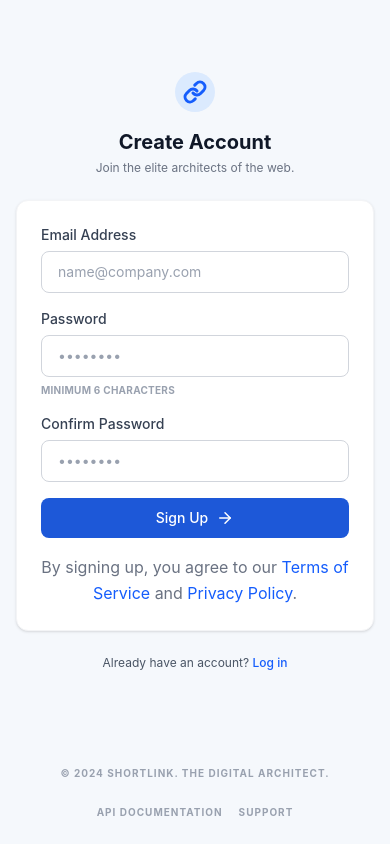
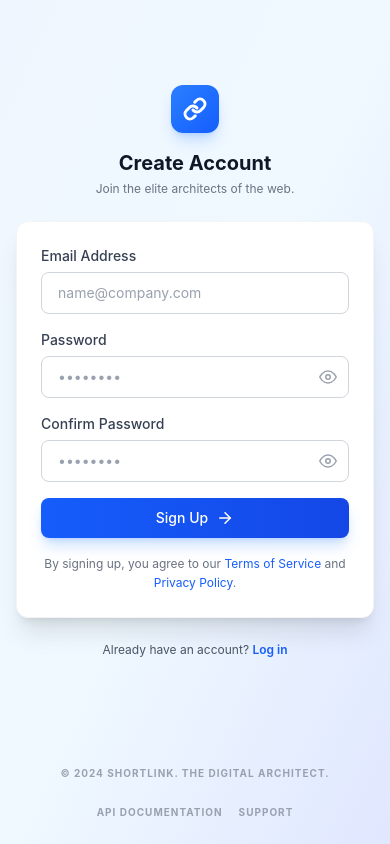
Before and after one commit to Vincentius31/Shortlink-App, a React app in the folder frontend/: page /register in a window 390 px wide. Built offline with nearby package versions, Linux system fonts and the light colour scheme; the HTML template or start-up script is replaced by a standard one.

Commit message:
feat: adding yup, react router dom, and yup revolver for validation input in register page

```diff
--- a/frontend/src/pages/RegisterPage.jsx
+++ b/frontend/src/pages/RegisterPage.jsx
@@ -1,15 +1,56 @@
-import React from "react";
-import { FiArrowRight, FiLink } from "react-icons/fi";
+import React, { useState } from "react";
+import { useForm } from "react-hook-form";
+import { yupResolver } from "@hookform/resolvers/yup";
+import * as yup from "yup";
+import { FiArrowRight, FiLink, FiEye, FiEyeOff } from "react-icons/fi";
+import { Link } from "react-router-dom";
 import Footer from "../components/Footer";
 
+const registerSchema = yup.object().shape({
+  email: yup
+    .string()
+    .email("Invalid email format")
+    .required("Email is required"),
+  password: yup
+    .string()
+    .min(6, "Password must be at least 6 characters")
+    .required("Password is required"),
+  confirmPassword: yup
+    .string()
+    .oneOf([yup.ref("password")], "Passwords do not match")
+    .required("Confirm password is required"),
+});
+
 const RegisterPage = () => {
+  const [showPassword, setShowPassword] = useState(false);
+  const [showConfirmPassword, setShowConfirmPassword] = useState(false);
+  const [isLoading, setIsLoading] = useState(false);
+
+  const {
+    register,
+    handleSubmit,
+    formState: { errors },
+  } = useForm({
+    resolver: yupResolver(registerSchema),
+    mode: "onBlur",
+  });
+
+  const onSubmit = async (data) => {
+    setIsLoading(true);
+    console.log("Register data:", data);
+    // TODO: Integrate with backend API
+    setTimeout(() => {
+      setIsLoading(false);
+    }, 1000);
+  };
+
   return (
-    <div className="min-h-screen flex flex-col bg-[#f5f8fc] font-sans">
+    <div className="min-h-screen flex flex-col bg-linear-to-br from-blue-50 via-sky-50 to-indigo-100 font-sans">
 
       <main className="flex-1 flex flex-col items-center justify-center p-4 sm:p-6">
 
         {/* Logo Ikon */}
-        <div className="bg-blue-100 text-blue-600 p-2 rounded-full mb-4 sm:mb-6">
+        <div className="bg-linear-to-br from-blue-500 to-blue-600 text-white p-3 rounded-xl mb-4 sm:mb-6 shadow-lg shadow-blue-500/25">
           <FiLink size={24} strokeWidth={3} />
         </div>
 
@@ -22,8 +63,8 @@ const RegisterPage = () => {
         </p>
 
         {/* Card Form */}
-        <div className="bg-white w-full max-w-105 rounded-xl shadow-sm border border-gray-100 p-6 sm:p-8">
-          <form className="space-y-4 sm:space-y-5" onSubmit={(e) => e.preventDefault()}>
+        <div className="bg-white w-full max-w-md rounded-xl shadow-xl border border-gray-100 p-6 sm:p-8">
+          <form onSubmit={handleSubmit(onSubmit)} className="space-y-4 sm:space-y-5">
 
             {/* Input Email */}
             <div>
@@ -33,9 +74,16 @@ const RegisterPage = () => {
               <input
                 type="email"
                 placeholder="name@company.com"
-                className="w-full px-4 py-2.5 border border-gray-300 rounded-lg text-sm placeholder-gray-400 focus:outline-none focus:ring-2 focus:ring-blue-600/20 focus:border-blue-600 transition-colors"
-                required
+                {...register("email")}
+                className={`w-full px-4 py-2.5 border rounded-lg text-sm placeholder-gray-400 focus:outline-none focus:ring-2 focus:border-blue-600 transition-colors ${
+                  errors.email
+                    ? "border-red-300 focus:ring-red-500/20"
+                    : "border-gray-300 focus:ring-blue-600/20"
+                }`}
               />
+              {errors.email && (
+                <p className="mt-1 text-xs text-red-500">{errors.email.message}</p>
+              )}
             </div>
 
             {/* Input Password */}
@@ -43,15 +91,28 @@ const RegisterPage = () => {
               <label className="block text-sm font-medium text-gray-700 mb-1.5">
                 Password
               </label>
+              <div className="relative">
                 <input
-                type="password"
+                  type={showPassword ? "text" : "password"}
                   placeholder="••••••••"
-                className="w-full px-4 py-2.5 border border-gray-300 rounded-lg text-sm placeholder-gray-400 focus:outline-none focus:ring-2 focus:ring-blue-600/20 focus:border-blue-600 transition-colors"
-                required
+                  {...register("password")}
+                  className={`w-full px-4 py-2.5 border rounded-lg text-sm placeholder-gray-400 focus:outline-none focus:ring-2 focus:border-blue-600 transition-colors ${
+                    errors.password
+                      ? "border-red-300 focus:ring-red-500/20"
+                      : "border-gray-300 focus:ring-blue-600/20"
+                  }`}
                 />
-              <p className="mt-1.5 text-[10px] font-bold text-gray-400 uppercase tracking-wide">
-                Minimum 6 characters
-              </p>
+                <button
+                  type="button"
+                  onClick={() => setShowPassword(!showPassword)}
+                  className="absolute right-3 top-1/2 -translate-y-1/2 text-gray-400 hover:text-gray-600 focus:outline-none"
+                >
+                  {showPassword ? <FiEyeOff size={18} /> : <FiEye size={18} />}
+                </button>
+              </div>
+              {errors.password && (
+                <p className="mt-1 text-xs text-red-500">{errors.password.message}</p>
+              )}
             </div>
 
             {/* Input Confirm Password */}
@@ -59,32 +120,61 @@ const RegisterPage = () => {
               <label className="block text-sm font-medium text-gray-700 mb-1.5">
                 Confirm Password
               </label>
+              <div className="relative">
                 <input
-                type="password"
+                  type={showConfirmPassword ? "text" : "password"}
                   placeholder="••••••••"
-                className="w-full px-4 py-2.5 border border-gray-300 rounded-lg text-sm placeholder-gray-400 focus:outline-none focus:ring-2 focus:ring-blue-600/20 focus:border-blue-600 transition-colors"
-                required
+                  {...register("confirmPassword")}
+                  className={`w-full px-4 py-2.5 border rounded-lg text-sm placeholder-gray-400 focus:outline-none focus:ring-2 focus:border-blue-600 transition-colors ${
+                    errors.confirmPassword
+                      ? "border-red-300 focus:ring-red-500/20"
+                      : "border-gray-300 focus:ring-blue-600/20"
+                  }`}
                 />
+                <button
+                  type="button"
+                  onClick={() => setShowConfirmPassword(!showConfirmPassword)}
+                  className="absolute right-3 top-1/2 -translate-y-1/2 text-gray-400 hover:text-gray-600 focus:outline-none"
+                >
+                  {showConfirmPassword ? <FiEyeOff size={18} /> : <FiEye size={18} />}
+                </button>
+              </div>
+              {errors.confirmPassword && (
+                <p className="mt-1 text-xs text-red-500">{errors.confirmPassword.message}</p>
+              )}
             </div>
 
             {/* Tombol Sign Up */}
             <button
               type="submit"
-              className="w-full bg-[#1d58d8] hover:bg-blue-700 text-white font-medium py-2.5 rounded-lg text-sm flex items-center justify-center gap-2 mt-2 sm:mt-4 transition-colors"
+              disabled={isLoading}
+              className="w-full bg-linear-to-r from-blue-600 to-blue-700 hover:from-blue-700 hover:to-blue-800 text-white font-medium py-2.5 rounded-lg text-sm flex items-center justify-center gap-2 mt-2 sm:mt-4 transition-all shadow-lg shadow-blue-500/25 disabled:opacity-50 disabled:cursor-not-allowed"
             >
+              {isLoading ? (
+                <span>Creating account...</span>
+              ) : (
+                <>
                   Sign Up <FiArrowRight size={18} />
+                </>
+              )}
             </button>
 
             {/* Disclaimer */}
-            <p className="text-base sm:text-xs text-center text-gray-500 mt-4 leading-relaxed">
-              By signing up, you agree to our <a href="#" className="text-blue-600 hover:underline">Terms of Service</a> and <a href="#" className="text-blue-600 hover:underline">Privacy Policy</a>.
+            <p className="text-xs text-center text-gray-500 mt-4 leading-relaxed">
+              By signing up, you agree to our{" "}
+              <Link to="/terms" className="text-blue-600 hover:underline">Terms of Service</Link>
+              {" "}and{" "}
+              <Link to="/privacy" className="text-blue-600 hover:underline">Privacy Policy</Link>.
             </p>
           </form>
         </div>
 
         {/* Tautan Login */}
         <p className="mt-6 sm:mt-8 text-xs sm:text-sm text-gray-600">
-          Already have an account? <a href="#" className="text-blue-600 font-medium hover:underline">Log in</a>
+          Already have an account?{" "}
+          <Link to="/login" className="text-blue-600 font-semibold hover:underline">
+            Log in
+          </Link>
         </p>
 
       </main>
```
Lines whose indentation alone changed are shown as unchanged.
